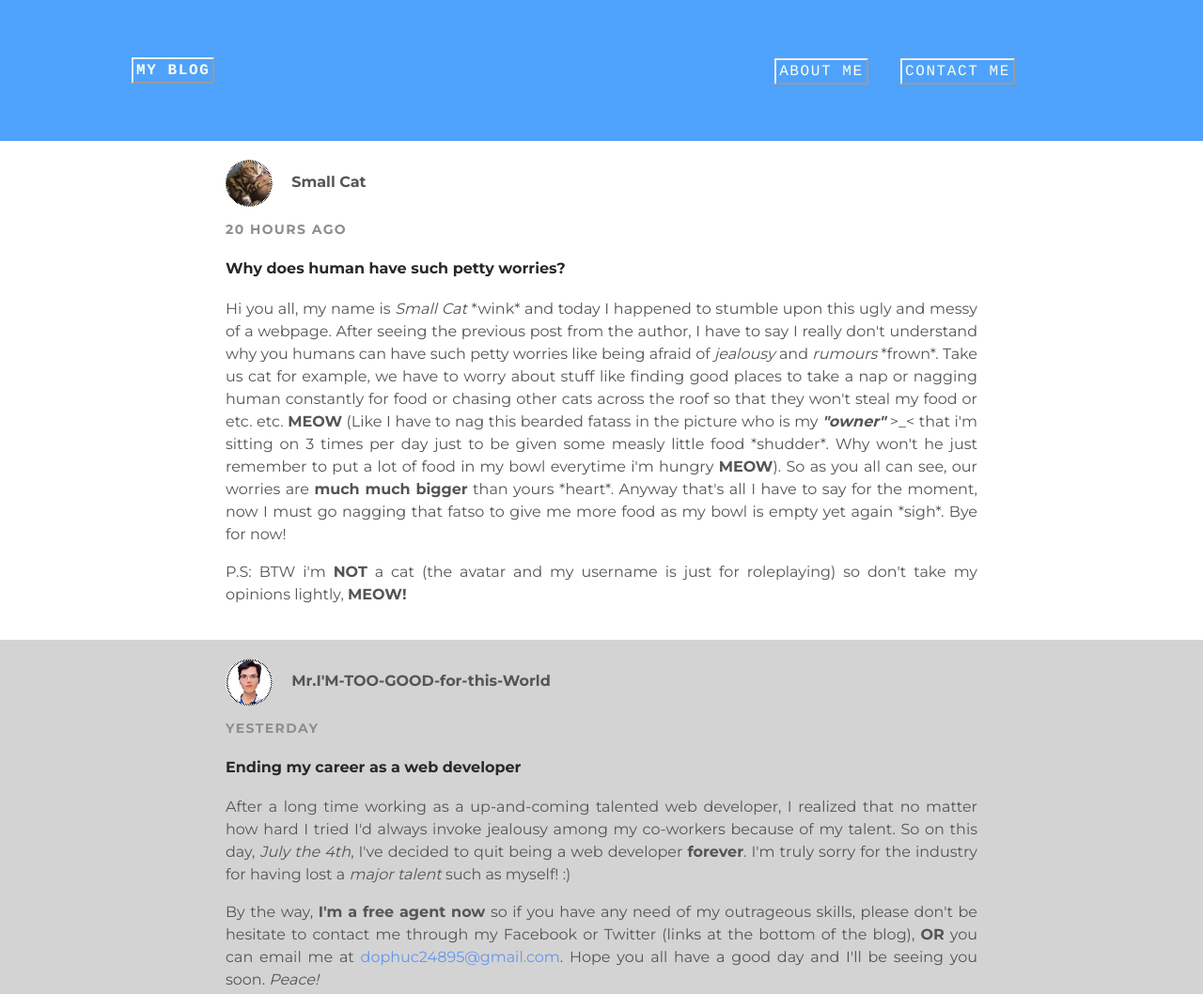
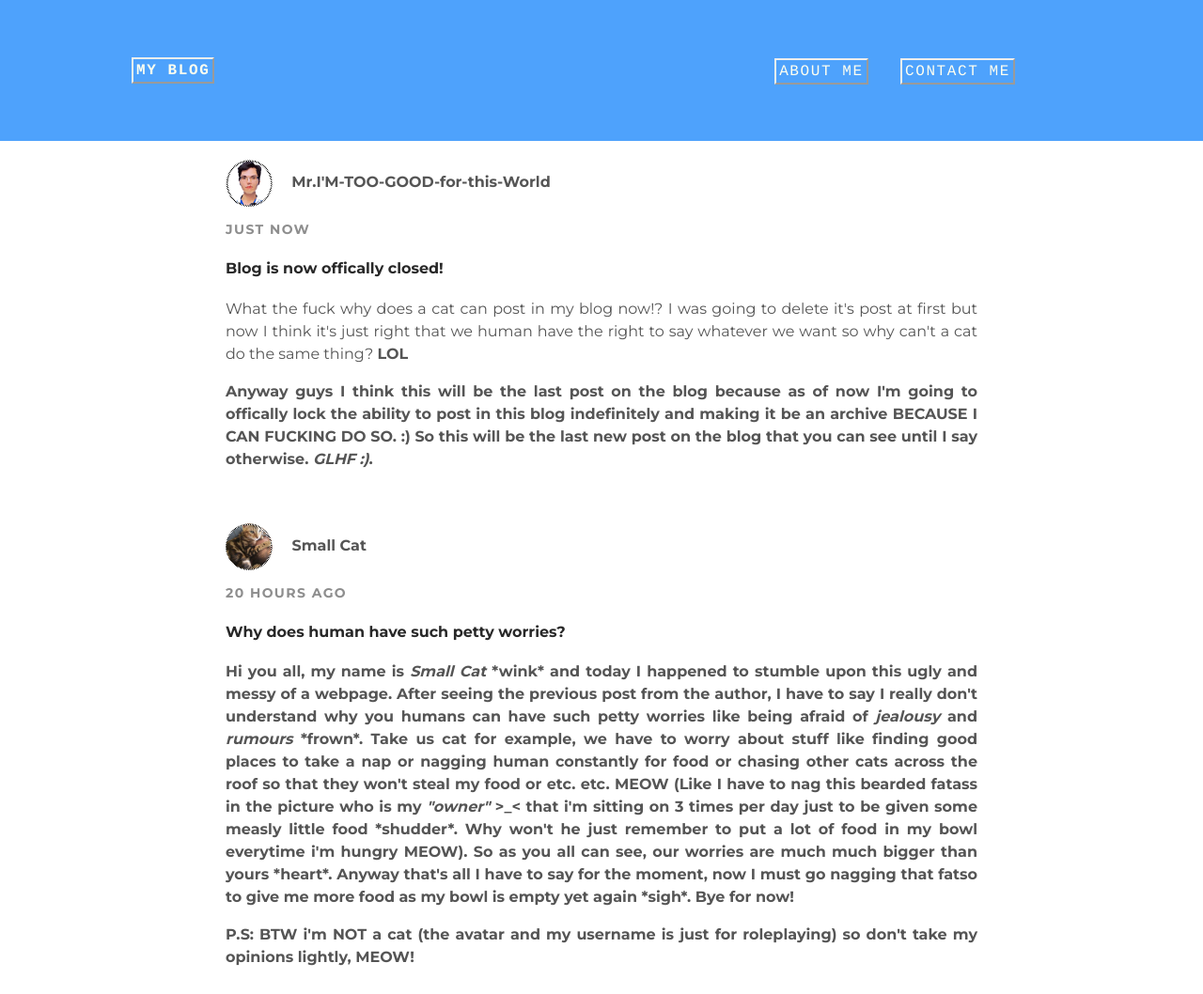
Before and after one commit to NOT-A-NOOB/NOT-A-NOOB.github.io, a plain HTML site: page index.html in a window 1280 px wide. Shown: the top 1058 px of the page at 94% size. Drawn offline with Linux system fonts and the light colour scheme.

Commit message:
Update index.html

```diff
--- a/index.html
+++ b/index.html
@@ -15,6 +15,20 @@
       </div>
     </div>
     <div id="content">
+      <div class="post-container">
+         <div class="post">
+          <div class="post-author">
+            <img src="Ugly_mug.png">
+            <span><strong>Mr.I'M-TOO-GOOD-for-this-World</strong></span>
+          </div>
+          <p class="post-date">just now</p>
+          <h4 class="post-title">Blog is now offically closed!</h4>
+          <div class="post-content">
+            <p>What the fuck why does a cat can post in my blog now!? I was going to delete it's post at first but now I think it's just right that we human have the right to say whatever we want so why can't a cat do the same thing? <strong>LOL</strong?</p>
+            <p>Anyway guys I think this will be the last post on the blog because as of now I'm going to offically lock the ability to post in this blog indefinitely and making it be an archive <strong>BECAUSE I CAN FUCKING DO SO.</strong> :) So this will be the last new post on the blog that you can see until I say otherwise. <em>GLHF :)</em>.</p>
+          </div>
+        </div>
+      </div>
       <div class="post-container">
         <div class="post">
           <div class="post-author">
```
